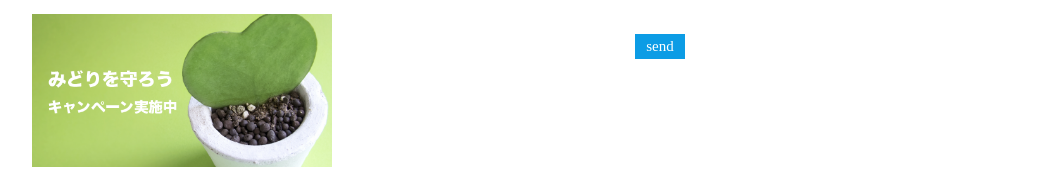
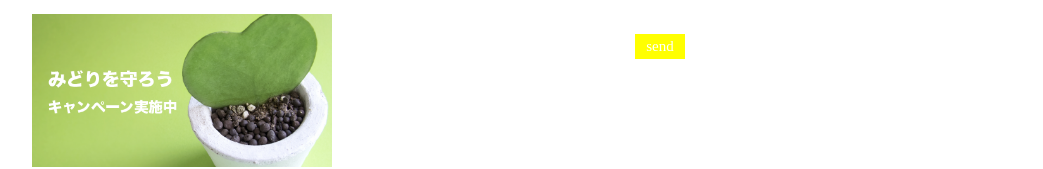
Before and after one commit to Ciwanjo/Htmlcsstask1, a plain HTML site: page contact.html in a window 1280 px wide. In both pictures the pointer is over the input "send". Shown: the part 1004-1173 px from the top of the page, without its empty margins (118-1161 px from the left). Drawn offline with Linux system fonts and the light colour scheme.

Commit message:
Task-1 correction

```diff
--- a/CSS/contact.css
+++ b/CSS/contact.css
@@ -16,7 +16,7 @@ input {
   border: 0px;
   padding: 4px;
   margin-left: 280px;
-  }
+    }
 .container-2 {
     height: 350px;
 }
@@ -40,3 +40,6 @@ input {
     #female {
       margin-left: -35%;
     }
+    #button:hover {
+  background-color: yellow;
+}
```
